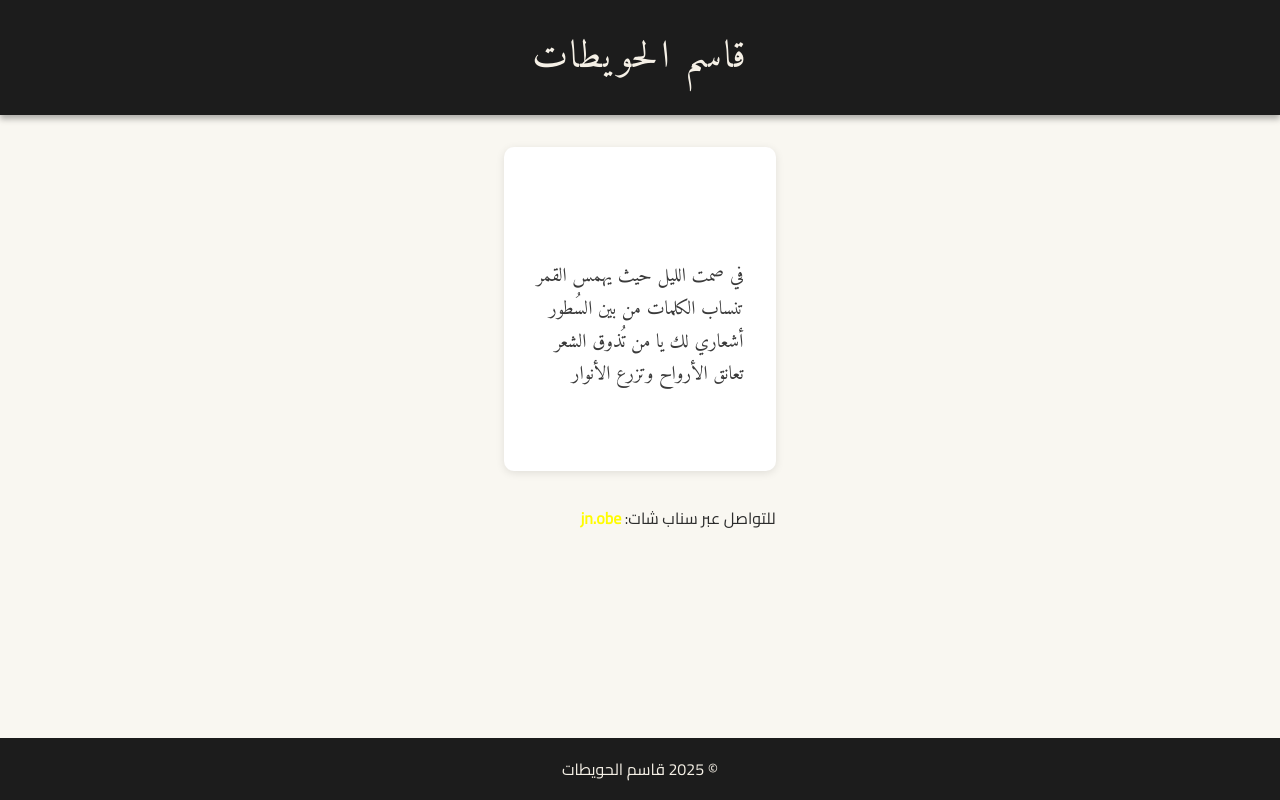
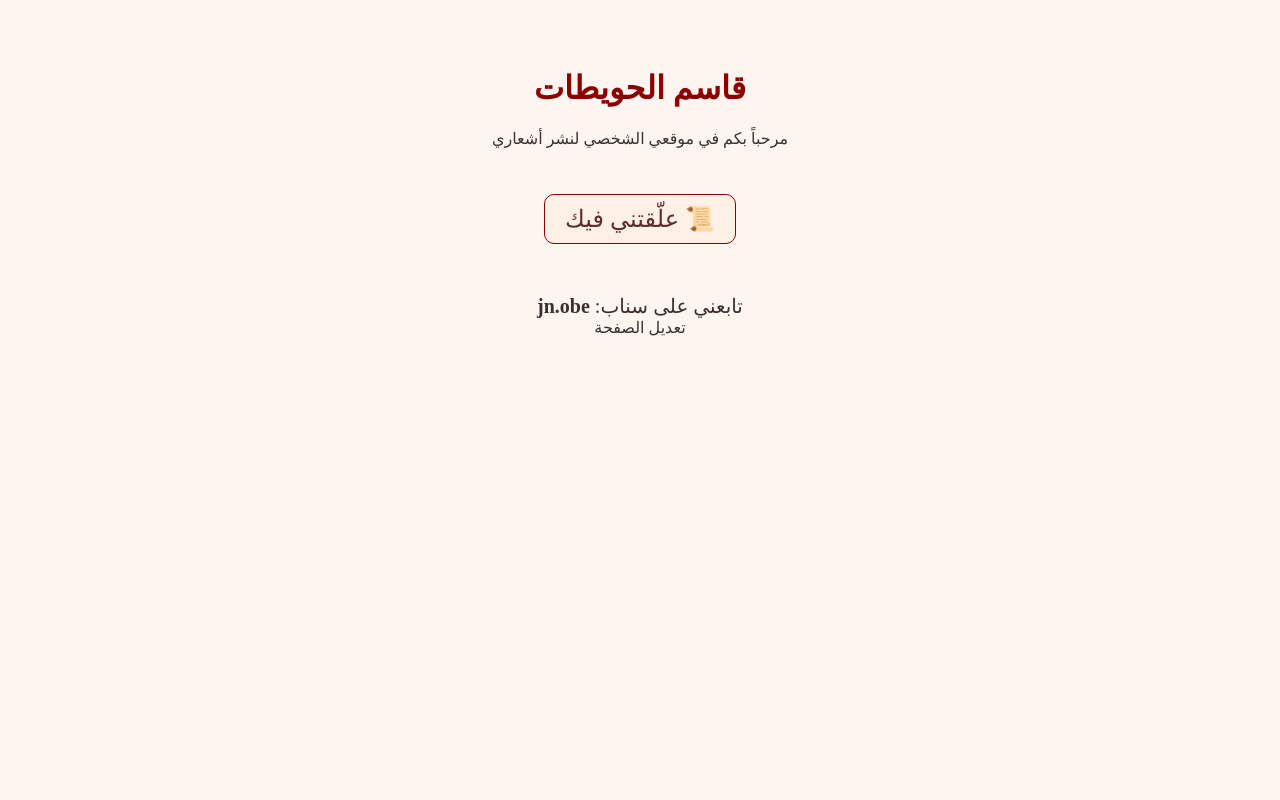
Before and after one commit to qasempoit/Qasem-poerty, a plain HTML site: page index.html in a window 1280 px wide. Drawn offline with Linux system fonts and the light colour scheme.

Commit message:
Update index.html

```diff
--- a/index.html
+++ b/index.html
@@ -1,91 +1,47 @@
-
 <!DOCTYPE html>
 <html lang="ar" dir="rtl">
 <head>
-  <meta charset="UTF-8" />
-  <meta name="viewport" content="width=device-width, initial-scale=1" />
-  <title>قاسم الحويطات - أشعاري</title>
+    <meta charset="UTF-8">
+    <title>قاسم الحويطات - شعر</title>
     <style>
-    @import url('https://fonts.googleapis.com/css2?family=Amiri&family=Cairo&display=swap');
         body {
-      margin: 0;
-      background: #f9f7f1;
-      color: #2c2c2c;
-      font-family: 'Cairo', sans-serif;
-      display: flex;
-      flex-direction: column;
-      min-height: 100vh;
+            font-family: 'Amiri', serif;
+            background-color: #fdf6f0;
+            color: #3e2f2f;
+            text-align: center;
+            padding: 40px;
         }
-    header {
-      background: #1c1c1c;
-      color: #f5f0e6;
-      text-align: center;
-      padding: 1.5rem 1rem;
-      box-shadow: 0 4px 6px rgb(0 0 0 / 0.3);
+        h1 {
+            color: #8b0000;
         }
-    header h1 {
-      margin: 0;
-      font-family: 'Amiri', serif;
-      font-weight: normal;
-      font-size: 2.4rem;
-      letter-spacing: 2px;
+        a {
+            color: #5c2e2e;
+            text-decoration: none;
+            font-size: 24px;
+            display: inline-block;
+            margin-top: 30px;
+            border: 1px solid #8b0000;
+            padding: 10px 20px;
+            border-radius: 10px;
+            background-color: #fff0e5;
         }
-    main {
-      flex: 1;
-      max-width: 800px;
-      margin: 2rem auto;
-      padding: 0 1rem;
+        a:hover {
+            background-color: #f5d0c0;
         }
-    section.poem {
-      background: #fff;
-      border-radius: 10px;
-      padding: 1.8rem 2rem;
-      margin-bottom: 2rem;
-      box-shadow: 0 2px 8px rgb(0 0 0 / 0.1);
-      font-family: 'Amiri', serif;
-      font-size: 1.2rem;
-      line-height: 1.7;
-      white-space: pre-line;
-      color: #3a3a3a;
-    }
-    footer {
-      background: #1c1c1c;
-      color: #f5f0e6;
-      text-align: center;
-      padding: 1rem;
-      font-size: 1rem;
-    }
-    a.snapchat-link {
-      color: #fffc00;
-      font-weight: bold;
-      text-decoration: none;
-      border-bottom: 1px solid transparent;
-      transition: border-color 0.3s;
-    }
-    a.snapchat-link:hover {
-      border-color: #fffc00;
+        .social {
+            margin-top: 50px;
+            font-size: 20px;
         }
     </style>
 </head>
 <body>
-  <header>
     <h1>قاسم الحويطات</h1>
-  </header>
-  <main>
-    <section class="poem">
-      <p>
-        في صمت الليل حيث يهمس القمر
-        تنساب الكلمات من بين السُطور
-        أشعاري لك يا من تُذوق الشعر
-        تعانق الأرواح وتزرع الأنوار
-      </p>
-    </section>
-    <section>
-      <p>للتواصل عبر سناب شات: <a class="snapchat-link" href="https://www.snapchat.com/add/jn.obe" target="_blank" rel="noopener">jn.obe</a></p>
-    </section>
-  </main>
-  <footer>
-    &copy; 2025 قاسم الحويطات
-  </footer>
+    <p>مرحباً بكم في موقعي الشخصي لنشر أشعاري</p>
+
+    <a href="allaqtani.html">📜 علّقتني فيك</a>
+
+    <div class="social">
+        تابعني على سناب: <strong>jn.obe</strong>
+    </div>
 </body>
-</html>
+</html>تعديل الصفحة
```
Lines whose indentation alone changed are shown as unchanged.
